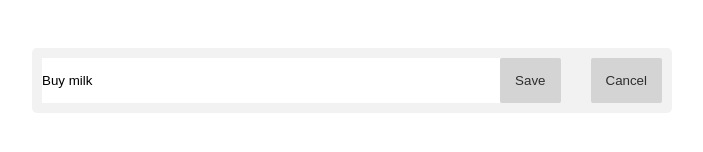
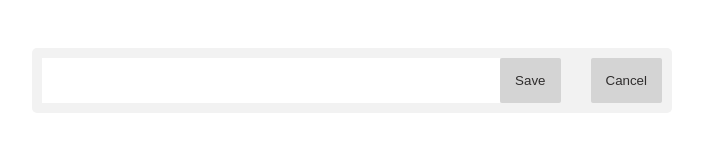
Before and after one commit to phillipbarlow/todo-list, a React (Create React App) app: page / in a window 1280 px wide. Both pictures are taken after a click on the button "Edit". Shown: the part 252-404 px from the top of the page, without its empty margins (288-991 px from the left). Built offline with nearby package versions, Linux system fonts and the light colour scheme; the HTML template or start-up script is replaced by a standard one.

Commit message:
edit button bug fixed

```diff
--- a/src/App.js
+++ b/src/App.js
@@ -6,31 +6,25 @@ import TodoList from "./components/TodoList";
 function App() {
   const [todos, setTodos] = useState([{id:1,text:"Buy milk", completed:false}])
   const [input,setInput] = useState('')
+   function handleEdit(id,newEdit,toggleEditMode){
+    setTodos((curr)=> curr.map((todo)=> todo.id === id?{...todo,text:newEdit}: todo))
+    toggleEditMode(false)
+  }
   function handleAddTodo(todo){
-    return(
-      setTodos((curr)=>[...curr,todo])
-    )
+    setTodos((curr)=>[...curr,todo])
   }
   function handleDelete(target){
-    return(
-      setTodos((curr)=> curr.filter(item => item.id !== target))
-    )
+    setTodos((curr)=> curr.filter(item => item.id !== target))
   }
   function handleCompletedTask(target){
-    return(
-      setTodos((curr)=> curr.map((task)=> target === task.id? {...task,completed:!task.completed}:task))
-    )
+    setTodos((curr)=> curr.map((task)=> target === task.id? {...task,completed:!task.completed}:task))
   }
-  // function handleEdit(id){
-  //     setTodos((curr)=> curr.map((task)=> task.id === id? {...task,text:input}: task))
-  //     setInput("")
 
-  // }
   return (
     <div className="App">
-      <Header />
+      <Header/>
       <AddTodoForm setInput={setInput} onAddTodo={handleAddTodo} input={input}/>
-      <TodoList todos={todos} onDelete={handleDelete} onCompletedTask={handleCompletedTask}/>
+      <TodoList todos={todos} onEdit={handleEdit} onDelete={handleDelete} onCompletedTask={handleCompletedTask}/>
     </div>
   );
 }
--- a/src/components/TodoItem.js
+++ b/src/components/TodoItem.js
@@ -1,8 +1,8 @@
 import { useState } from "react"
-export default function TodoItem({todos, onDelete,onCompletedTask}){
+export default function TodoItem({onEdit,todo, onDelete,onCompletedTask}){
     const [edit,setEdit] = useState(false)
-    const [editText,setEditText] = useState(false)
-    function handleEdit(){
+    const [editText,setEditText] = useState('')
+    function toggleEdit(){
         setEdit((curr)=> !curr)
     }
     function handleCancel(){
@@ -12,21 +12,21 @@ export default function TodoItem({todos, onDelete,onCompletedTask}){
         <>
         {edit?(
             <li className= "todoItem">
-                <input type="text" value={todos.text} onChange={(e)=>setEditText(e.target.value)}/>
+                <input type="text" value={editText} onChange={(e)=>setEditText(e.target.value)}/>
                 <section className="btn-actionContainer">
-                    <button onClick={()=>handleEdit()}>Save</button>
+                    <button onClick={()=>onEdit(todo.id,editText,setEdit)}>Save</button>
                     <button onClick={()=>handleCancel()}>Cancel</button>
                 </section>
             </li>):
             (<li className= "todoItem">
-                <section className={todos.completed? "todoItem completeTask": "todoItem"} onClick={()=>onCompletedTask(todos.id)}  >
-                    {todos.text}
+                <section className={todo.completed? "todoItem completeTask": "todoItem"} onClick={()=>onCompletedTask(todo.id)}  >
+                    {todo.text}
                 </section>
         <section className="btn-actionContainer">
-            <button onClick={()=>handleEdit()}>
+            <button onClick={()=>toggleEdit()}>
                 Edit
             </button>
-            <button className="deleteBtn" onClick={()=>onDelete(todos.id)}>
+            <button className="deleteBtn" onClick={()=>onDelete(todo.id)}>
                 Delete
             </button>
         </section>
--- a/src/components/TodoList.js
+++ b/src/components/TodoList.js
@@ -1,10 +1,10 @@
 import TodoItem from "./TodoItem";
 
-export default function TodoList({todos, onDelete,onCompletedTask}){
-
+export default function TodoList({todos,onEdit, onDelete,onCompletedTask}){
+    // console.log(todos,'from list')
     return(
         <ul className="todoList">
-            {todos.map((todo)=><TodoItem todos={todo} key={todo.id} onDelete={onDelete} onCompletedTask={onCompletedTask}/>)}
+            {todos.map((todo)=> <TodoItem onEdit={onEdit} todo={todo} key={todo.id} onDelete={onDelete} onCompletedTask={onCompletedTask}/>)}
         </ul>
     )
 }
```
